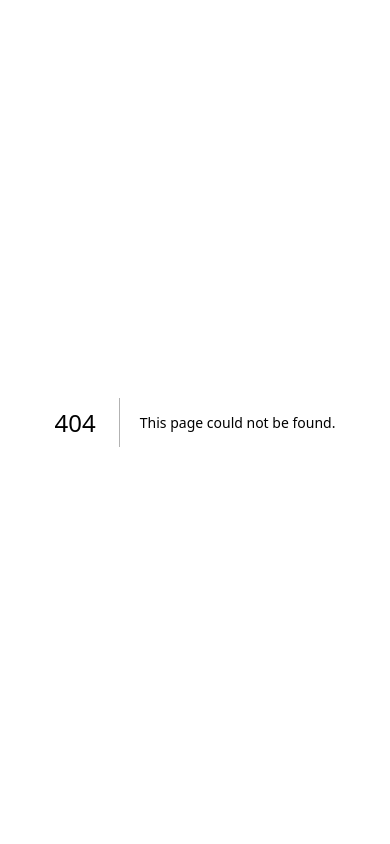
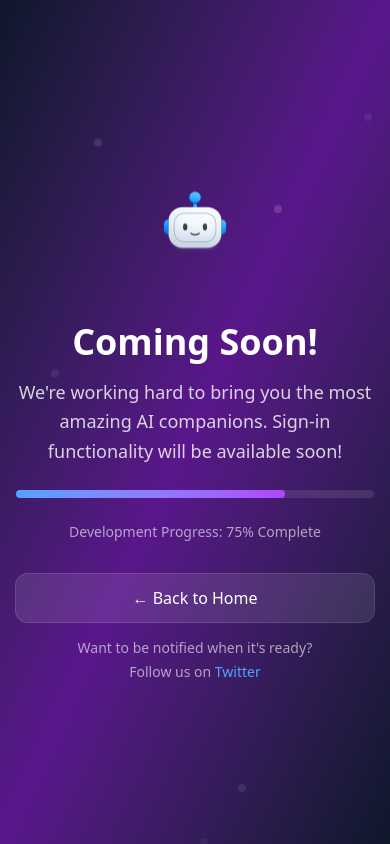
Before and after one commit to fbladimir/yourpals, a Next.js app in the folder apps/marketing/: page /signin in a window 390 px wide. Before the commit this address had no page. Built offline with nearby package versions, Linux system fonts and the light colour scheme.

Commit message:
added some better UX for website/desktop and mobile

```diff
--- a/apps/marketing/src/app/page.tsx
+++ b/apps/marketing/src/app/page.tsx
@@ -5,6 +5,7 @@ import HowItWorks from "@/components/HowItWorks";
 import Testimonials from "@/components/Testimonials";
 import Pricing from "@/components/Pricing";
 import FooterCTA from "@/components/FooterCTA";
+import ScrollToTop from "@/components/ScrollToTop";
 
 export default function Page() {
   return (
@@ -16,6 +17,7 @@ export default function Page() {
       <Testimonials />
       <Pricing />
       <FooterCTA />
+      <ScrollToTop />
     </main>
   );
 }
--- /dev/null
+++ b/apps/marketing/src/app/signin/page.tsx
@@ -0,0 +1,120 @@
+"use client";
+import { motion } from "framer-motion";
+import Image from "next/image";
+import Link from "next/link";
+
+export default function SignInPage() {
+  return (
+    <div className="fixed inset-0 bg-gradient-to-br from-slate-900 via-purple-900 to-slate-900 flex items-center justify-center px-4">
+      <div className="text-center max-w-md mx-auto">
+        {/* Cute Robot Animation */}
+        <motion.div
+          initial={{ scale: 0.8, opacity: 0 }}
+          animate={{ scale: 1, opacity: 1 }}
+          transition={{ duration: 0.6, ease: "easeOut" }}
+          className="mb-8"
+        >
+          {/* Floating animation for the robot */}
+          <motion.div
+            animate={{ y: [-10, 10, -10] }}
+            transition={{ duration: 3, repeat: Infinity, ease: "easeInOut" }}
+            className="relative"
+          >
+            <div className="w-32 h-32 mx-auto">
+              <Image
+                src="/yourpalsRobot.png"
+                alt="YourPals Robot"
+                width={128}
+                height={128}
+                className="object-contain"
+              />
+            </div>
+          </motion.div>
+        </motion.div>
+
+        {/* Coming Soon Message */}
+        <motion.div
+          initial={{ y: 20, opacity: 0 }}
+          animate={{ y: 0, opacity: 1 }}
+          transition={{ duration: 0.6, delay: 0.3, ease: "easeOut" }}
+          className="mb-8"
+        >
+          <h1 className="text-4xl sm:text-5xl font-bold text-white mb-4">
+            Coming Soon!
+          </h1>
+          <p className="text-lg text-white/80 mb-6 leading-relaxed">
+            We're working hard to bring you the most amazing AI companions.
+            Sign-in functionality will be available soon!
+          </p>
+
+          {/* Progress Bar */}
+          <div className="w-full bg-white/10 rounded-full h-2 mb-6">
+            <motion.div
+              initial={{ width: 0 }}
+              animate={{ width: "75%" }}
+              transition={{ duration: 2, delay: 0.8, ease: "easeOut" }}
+              className="bg-gradient-to-r from-blue-400 to-purple-500 h-2 rounded-full"
+            />
+          </div>
+
+          <p className="text-sm text-white/60">
+            Development Progress: 75% Complete
+          </p>
+        </motion.div>
+
+        {/* Action Buttons */}
+        <motion.div
+          initial={{ y: 20, opacity: 0 }}
+          animate={{ y: 0, opacity: 1 }}
+          transition={{ duration: 0.6, delay: 0.6, ease: "easeOut" }}
+          className="space-y-4"
+        >
+          <Link
+            href="/"
+            className="inline-block w-full sm:w-auto rounded-xl bg-white/10 px-6 py-3 text-white ring-1 ring-white/20 hover:bg-white/20 transition-all duration-200 hover:scale-105 active:scale-95"
+          >
+            ← Back to Home
+          </Link>
+
+          <div className="text-sm text-white/60">
+            <p>Want to be notified when it's ready?</p>
+            <p className="mt-1">
+              Follow us on{" "}
+              <a
+                href="https://twitter.com/yourpals"
+                target="_blank"
+                rel="noopener noreferrer"
+                className="text-blue-400 hover:text-blue-300 transition-colors"
+              >
+                Twitter
+              </a>
+            </p>
+          </div>
+        </motion.div>
+
+        {/* Floating particles effect */}
+        <div className="absolute inset-0 overflow-hidden pointer-events-none">
+          {[...Array(6)].map((_, i) => (
+            <motion.div
+              key={i}
+              className="absolute w-2 h-2 bg-white/20 rounded-full"
+              style={{
+                left: `${Math.random() * 100}%`,
+                top: `${Math.random() * 100}%`,
+              }}
+              animate={{
+                y: [0, -20, 0],
+                opacity: [0.2, 0.8, 0.2],
+              }}
+              transition={{
+                duration: 3 + Math.random() * 2,
+                repeat: Infinity,
+                delay: Math.random() * 2,
+              }}
+            />
+          ))}
+        </div>
+      </div>
+    </div>
+  );
+}
--- a/apps/marketing/src/components/FooterCTA.tsx
+++ b/apps/marketing/src/components/FooterCTA.tsx
@@ -1,7 +1,69 @@
+"use client";
 import Image from "next/image";
+import { useEffect } from "react";
 
 export default function FooterCTA() {
   const currentYear = new Date().getFullYear();
+
+  useEffect(() => {
+    // Function to handle scroll positioning
+    const handleScrollToSection = () => {
+      const element = document.getElementById('download');
+      if (element) {
+        // Account for sticky header height + additional spacing
+        const headerHeight = 160; // Same offset as HowItWorks for consistency
+        const elementTop = element.offsetTop;
+        window.scrollTo({
+          top: elementTop - headerHeight,
+          behavior: 'smooth'
+        });
+      }
+    };
+
+    // Check if we're navigating to this section on mount
+    if (window.location.hash === '#download') {
+      setTimeout(handleScrollToSection, 100);
+    }
+
+    // Override all anchor clicks to #download
+    const handleAnchorClick = (e: MouseEvent) => {
+      const target = e.target as HTMLElement;
+      const link = target.closest('a[href="#download"]');
+
+      if (link) {
+        e.preventDefault();
+        e.stopPropagation();
+
+        // Update URL without triggering default scroll
+        window.history.pushState(null, '', '#download');
+
+        // Handle scroll manually
+        setTimeout(handleScrollToSection, 50);
+
+        // Close mobile menu if it's open (by dispatching a custom event)
+        window.dispatchEvent(new CustomEvent('closeMobileMenu'));
+      }
+    };
+
+    // Add click listener to document
+    document.addEventListener('click', handleAnchorClick, true);
+
+    // Handle hash changes and browser navigation
+    const handleHashChange = () => {
+      if (window.location.hash === '#download') {
+        setTimeout(handleScrollToSection, 100);
+      }
+    };
+
+    window.addEventListener('hashchange', handleHashChange);
+    window.addEventListener('popstate', handleHashChange);
+
+    return () => {
+      document.removeEventListener('click', handleAnchorClick, true);
+      window.removeEventListener('hashchange', handleHashChange);
+      window.removeEventListener('popstate', handleHashChange);
+    };
+  }, []);
 
   const navigationLinks = [
     { name: "About", href: "#about" },
--- a/apps/marketing/src/components/Header.tsx
+++ b/apps/marketing/src/components/Header.tsx
@@ -1,11 +1,21 @@
 "use client";
 import Link from "next/link";
-import { useState } from "react";
+import { useState, useEffect } from "react";
 import { motion } from "framer-motion";
 import Image from "next/image";
 
 export default function Header() {
   const [open, setOpen] = useState(false);
+
+  useEffect(() => {
+    // Listen for custom event to close mobile menu
+    const handleCloseMenu = () => setOpen(false);
+    window.addEventListener('closeMobileMenu', handleCloseMenu);
+
+    return () => {
+      window.removeEventListener('closeMobileMenu', handleCloseMenu);
+    };
+  }, []);
   const nav = [
     { href: "#apps", label: "Apps" },
     { href: "#how", label: "How it works" },
@@ -38,16 +48,17 @@ export default function Header() {
                 key={n.href}
                 href={n.href}
                 className="hover:text-white transition-colors duration-200 px-2 py-1 rounded-lg hover:bg-white/5"
+                onClick={() => setOpen(false)}
               >
                 {n.label}
               </a>
             ))}
-            <a
-              href="https://moneypal.yourpals.app"
+            <Link
+              href="/signin"
               className="rounded-lg sm:rounded-xl bg-white/10 px-3 py-1.5 sm:px-3 sm:py-1 ring-1 ring-white/10 hover:bg-white/20 transition-colors duration-200 text-sm"
             >
               Sign in
-            </a>
+            </Link>
             <a
               href="#download"
               className="rounded-lg sm:rounded-xl bg-blueA px-3 py-1.5 sm:px-3 sm:py-1 hover:bg-blueB transition-colors duration-200 text-sm font-medium"
@@ -86,13 +97,13 @@ export default function Header() {
               </a>
             ))}
             <div className="border-t border-white/10 pt-2 mt-2">
-              <a
-                href="https://moneypal.yourpals.app"
+              <Link
+                href="/signin"
                 className="block rounded-lg px-3 py-2 hover:bg-white/10 transition-colors duration-200 active:bg-white/20"
                 onClick={() => setOpen(false)}
               >
                 Sign in
-              </a>
+              </Link>
               <a
                 href="#download"
                 className="block rounded-lg px-3 py-2 bg-blueA text-white hover:bg-blueB transition-colors duration-200 active:bg-blueB mt-1"
--- a/apps/marketing/src/components/Hero.tsx
+++ b/apps/marketing/src/components/Hero.tsx
@@ -40,9 +40,7 @@ export default function Hero() {
 
             {/* Meet MoneyPal section - Now clickable */}
             <Link
-              href="https://moneypal.yourpals.app"
-              target="_blank"
-              rel="noopener noreferrer"
+              href="#apps"
               className="group"
             >
               <motion.div
--- /dev/null
+++ b/apps/marketing/src/components/ScrollToTop.tsx
@@ -0,0 +1,69 @@
+"use client";
+import { useState, useEffect } from "react";
+import { motion, AnimatePresence } from "framer-motion";
+
+export default function ScrollToTop() {
+  const [isVisible, setIsVisible] = useState(false);
+
+  useEffect(() => {
+    const toggleVisibility = () => {
+      // Show button when user scrolls down 300px
+      if (window.pageYOffset > 300) {
+        setIsVisible(true);
+      } else {
+        setIsVisible(false);
+      }
+    };
+
+    window.addEventListener("scroll", toggleVisibility);
+    return () => window.removeEventListener("scroll", toggleVisibility);
+  }, []);
+
+  const scrollToTop = () => {
+    window.scrollTo({
+      top: 0,
+      behavior: "smooth",
+    });
+  };
+
+  return (
+    <AnimatePresence>
+      {isVisible && (
+        <motion.button
+          initial={{ opacity: 0, scale: 0.8, y: 20 }}
+          animate={{ opacity: 1, scale: 1, y: 0 }}
+          exit={{ opacity: 0, scale: 0.8, y: 20 }}
+          transition={{ duration: 0.3, ease: "easeOut" }}
+          onClick={scrollToTop}
+          className="fixed bottom-6 left-1/2 transform -translate-x-1/2 z-40 w-12 h-12 sm:w-14 sm:h-14 bg-gradient-to-r from-blueA to-blueB hover:from-blue-600 hover:to-blue-700 text-white rounded-full shadow-lg hover:shadow-xl transition-all duration-300 hover:scale-110 active:scale-95 backdrop-blur-sm ring-1 ring-white/20"
+          aria-label="Scroll to top"
+        >
+          {/* Arrow icon with animation */}
+          <motion.div
+            className="flex items-center justify-center w-full h-full"
+            animate={{ y: [0, -2, 0] }}
+            transition={{ duration: 2, repeat: Infinity, ease: "easeInOut" }}
+          >
+            <svg
+              className="w-5 h-5 sm:w-6 sm:h-6"
+              fill="none"
+              stroke="currentColor"
+              viewBox="0 0 24 24"
+              xmlns="http://www.w3.org/2000/svg"
+            >
+              <path
+                strokeLinecap="round"
+                strokeLinejoin="round"
+                strokeWidth={2}
+                d="M5 10l7-7m0 0l7 7m-7-7v18"
+              />
+            </svg>
+          </motion.div>
+
+          {/* Glow effect */}
+          <div className="absolute inset-0 rounded-full bg-gradient-to-r from-blueA to-blueB blur-lg opacity-50 group-hover:opacity-75 transition-opacity duration-300" />
+        </motion.button>
+      )}
+    </AnimatePresence>
+  );
+}
```
Also changed, not shown: 1 other file (tests, documents, lock files or other folders).
